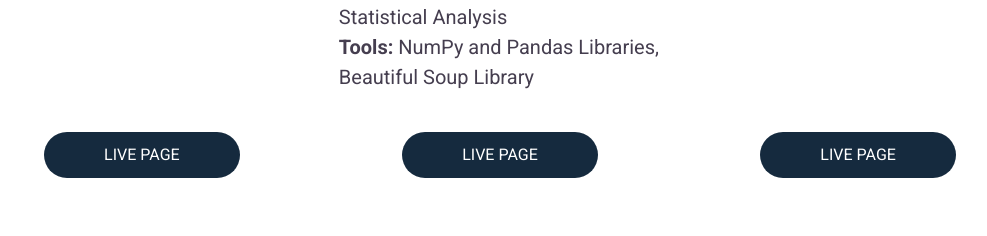
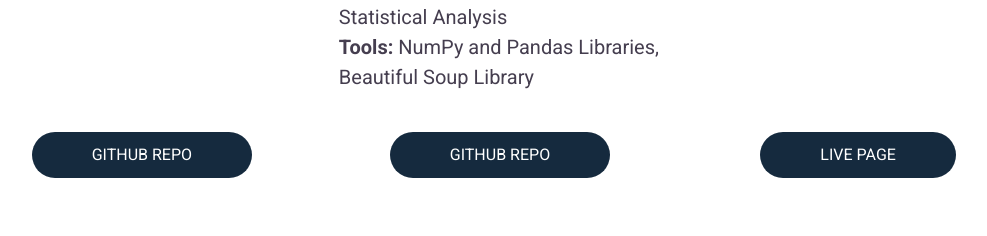
Before and after one commit to bhoyem/bryan-hoyem-portfolio-site, a website built with webpack: page index.html in a window 1280 px wide. Shown: the part 1863-2099 px from the top of the page, without its empty margins (140-1127 px from the left). Built offline with nearby package versions, Linux system fonts and the light colour scheme; a web font is replaced by a local one.

Commit message:
Made small adjustments to wording on page

```diff
--- a/index.html
+++ b/index.html
@@ -85,8 +85,7 @@
                 <span>Tools: </span>
                 VS Code, API, GitHub
               </p>
-              <a class="project-link" href="https://github.com/bhoyem/recipe-app/tree/main" target="_blank">LIVE
-                PAGE</a>
+              <a class="project-link" href="https://github.com/bhoyem/recipe-app/tree/main" target="_blank">GitHub Repo</a>
             </div>
 
             <!-- **Project 2 Listed here** -->
@@ -114,7 +113,7 @@
               </p>
               <a class="project-link"
                 href="https://github.com/bhoyem/preparing-and-displaying-data-with-python-main/tree/main/making-a-mosaic-plot"
-                target="_blank">LIVE PAGE</a>
+                target="_blank">GitHub Repo</a>
             </div>
 
             <!-- **Project 3 Listed here** -->
```
